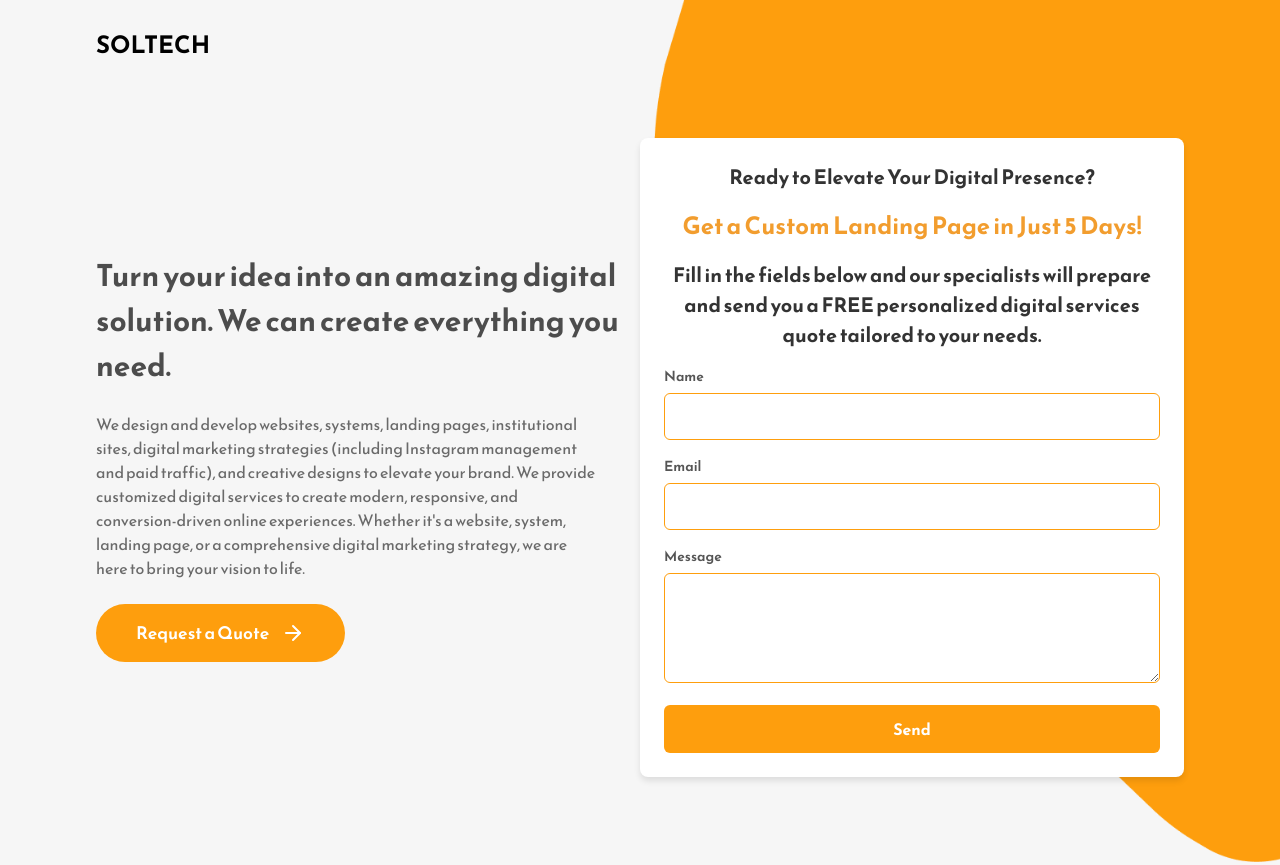
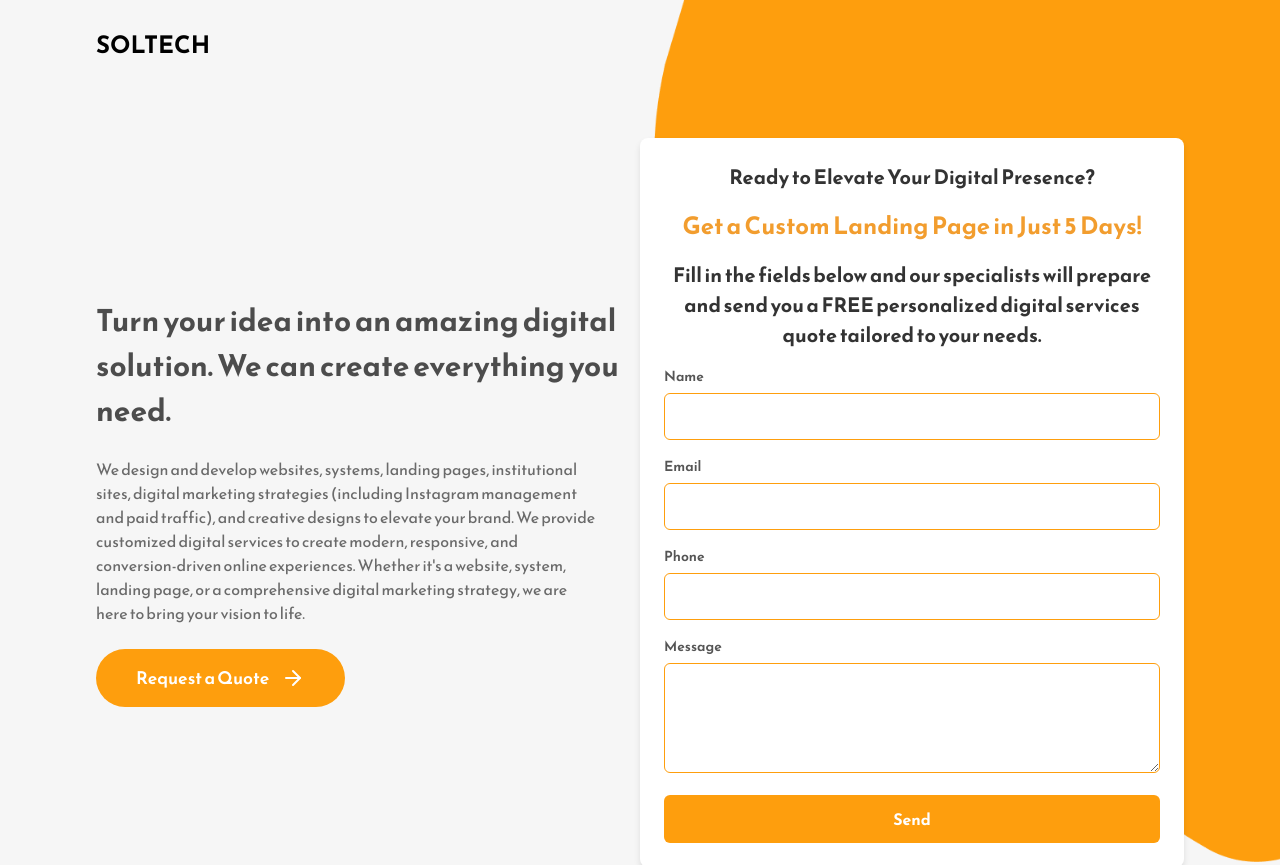
Before and after one commit to en20/template-landing-page, a React (Create React App) app: page / in a window 1280 px wide. Shown: the top 865 px of the page. Built offline with nearby package versions, Linux system fonts and the light colour scheme.

Commit message:
discord webhook telefone

```diff
--- a/src/Components/Home.js
+++ b/src/Components/Home.js
@@ -61,6 +61,7 @@ const Home = () => {
   const [formData, setFormData] = useState({
     name: "",
     email: "",
+    phone: "",
     message: "",
   });
   const [showPopup, setShowPopup] = useState(false);
@@ -80,7 +81,7 @@ const Home = () => {
   async function sendContact(ev) {
     ev.preventDefault();
 
-    const { name, email, message } = formData;
+    const { name, email, phone, message } = formData;
 
     const webhookBody = {
       embeds: [
@@ -89,6 +90,7 @@ const Home = () => {
           fields: [
             { name: "Name", value: name || "Not provided", inline: true },
             { name: "Email", value: email || "Not provided", inline: true },
+            { name: "Phone", value: phone || "Not provided", inline: true },
             { name: "Message", value: message || "Not provided" },
           ],
           timestamp: new Date().toISOString(),
@@ -109,7 +111,7 @@ const Home = () => {
       });
       if (response.ok) {
         setShowPopup(true);
-        setFormData({ name: "", email: "", message: "" });
+        setFormData({ name: "", email: "", phone: "", message: "" });
       } else {
         console.error("There was an error sending the message.");
       }
@@ -173,6 +175,17 @@ const Home = () => {
               />
             </div>
             <div className="form-group">
+              <label htmlFor="phone">Phone</label>
+              <input
+                type="tel"
+                id="phone"
+                name="phone"
+                value={formData.phone}
+                onChange={handleChange}
+                required
+              />
+            </div>
+            <div className="form-group">
               <label htmlFor="message">Message</label>
               <textarea
                 id="message"
@@ -189,9 +202,7 @@ const Home = () => {
           </form>
         </div>
       </div>
-      {showPopup && (
-        <PopupModal onClose={() => setShowPopup(false)} />
-      )}
+      {showPopup && <PopupModal onClose={() => setShowPopup(false)} />}
     </div>
   );
 };
```
